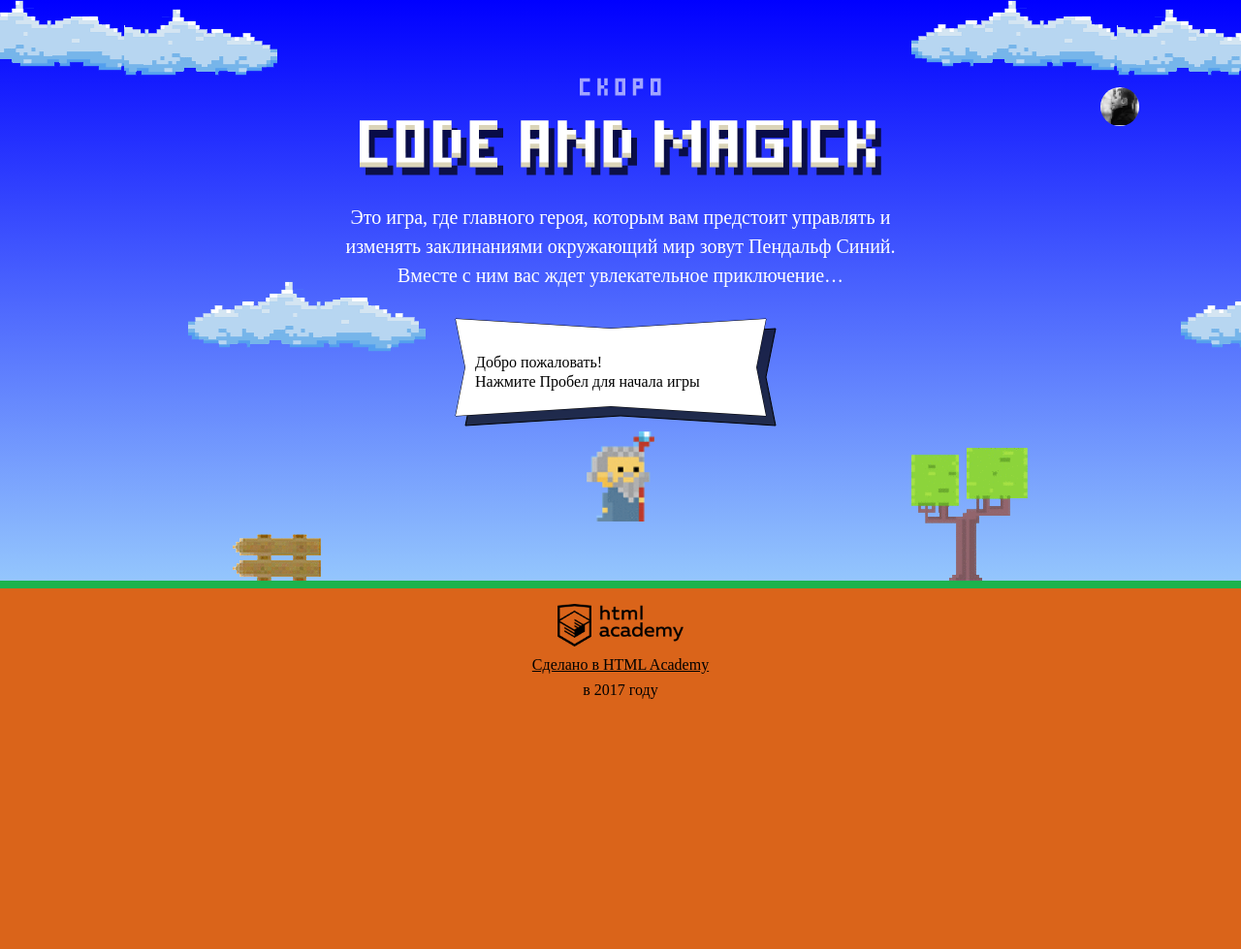
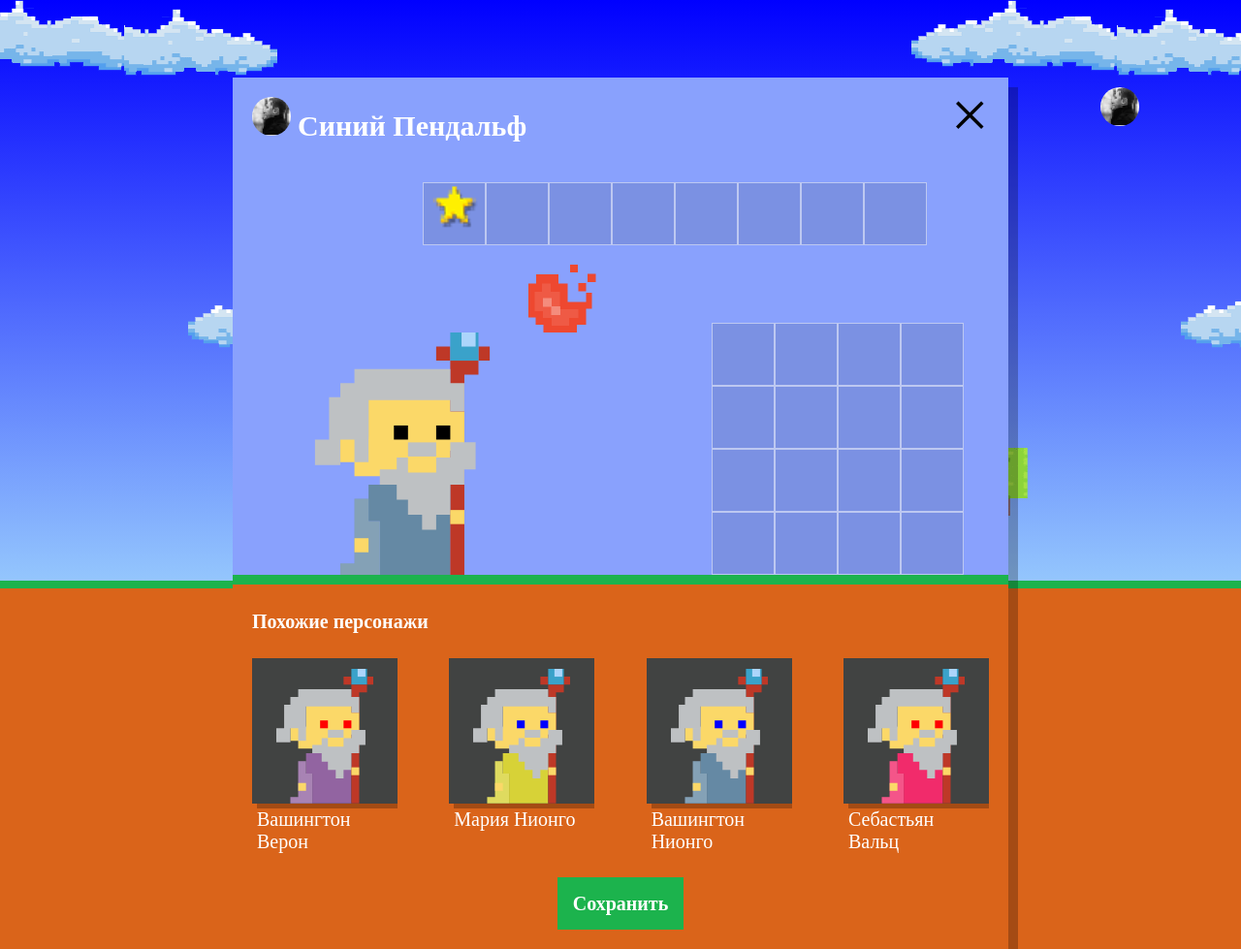
Before and after one commit to tamoona/120928-code-and-magick-18, a website: page index.html in a window 1280 px wide. Shown: the whole page at 97% size. Before the commit the page ends 800 px from the top, so only its background shows below. Drawn offline with Linux system fonts and the light colour scheme; a web font is replaced by a local one.

Commit message:
Implement similar wizard dialog

```diff
--- a/index.html
+++ b/index.html
@@ -205,6 +205,7 @@
 
 <script src="js/stat.js"></script>
 <script src="js/game.js"></script>
+<script src="js/setup.js"></script>
 
 </body>
 </html>
--- /dev/null
+++ b/js/setup.js
@@ -0,0 +1,62 @@
+'use strict';
+
+var getRandomArrayEl = function (array) {
+  return array[Math.floor(Math.random() * array.length)];
+};
+
+var createWizard = function (names, surnames, coatColors, eyesColors) {
+  return {
+    name: getRandomArrayEl(names) + ' ' + getRandomArrayEl(surnames),
+    coatColor: getRandomArrayEl(coatColors),
+    eyesColor: getRandomArrayEl(eyesColors)
+  };
+};
+
+var createWizards = function (names, surnames, coatColors, eyesColors, size) {
+  var wizards = Array(size);
+
+  for (var i = 0; i < wizards.length; i++) {
+    wizards[i] = createWizard(names, surnames, coatColors, eyesColors);
+  }
+
+  return wizards;
+};
+
+var updateWizardElement = function (wizardElement, name, eyesColor, coatColor) {
+  wizardElement.querySelector('.setup-similar-label').textContent = name;
+  wizardElement.querySelector('.wizard-eyes').style.fill = eyesColor;
+  wizardElement.querySelector('.wizard-coat').style.fill = coatColor;
+  return wizardElement;
+};
+
+var renderWizards = function (wizards) {
+  var listElement = document.querySelector('.setup-similar-list');
+  var wizardTemplate = document.querySelector('#similar-wizard-template')
+    .content
+    .querySelector('.setup-similar-item');
+
+  for (var i = 0; i < wizards.length; i++) {
+    var wizard = wizards[i];
+    var wizardElement = updateWizardElement(wizardTemplate.cloneNode(true), wizard.name, wizard.eyesColor, wizard.coatColor);
+    listElement.appendChild(wizardElement);
+  }
+
+  var fragment = document.createDocumentFragment();
+  listElement.appendChild(fragment);
+};
+
+var openUserDialog = function () {
+  var userDialog = document.querySelector('.setup');
+  userDialog.classList.remove('hidden');
+  userDialog.querySelector('.setup-similar').classList.remove('hidden');
+};
+
+var WIZARD_COATS = ['rgb(101, 137, 164)', 'rgb(241, 43, 107)', 'rgb(146, 100, 161)', 'rgb(56, 159, 117)', 'rgb(215, 210, 55)', 'rgb(0, 0, 0)'];
+var WIZARD_NAMES = ['Иван', 'Хуан', 'Себастьян', 'Мария', 'Кристоф', 'Виктор', 'Юлия', 'Люпита', 'Вашингтон'];
+var WIZARD_SURNAMES = ['да Марья', 'Верон', 'Мирабелла', 'Вальц', 'Онопко', 'Топольницкая', 'Нионго', 'Ирвинг'];
+var WIZARD_EYES = ['black', 'red', 'blue', 'yellow', 'green'];
+
+var randomWizards = createWizards(WIZARD_NAMES, WIZARD_SURNAMES, WIZARD_COATS, WIZARD_EYES, 4);
+
+renderWizards(randomWizards);
+openUserDialog();
```
